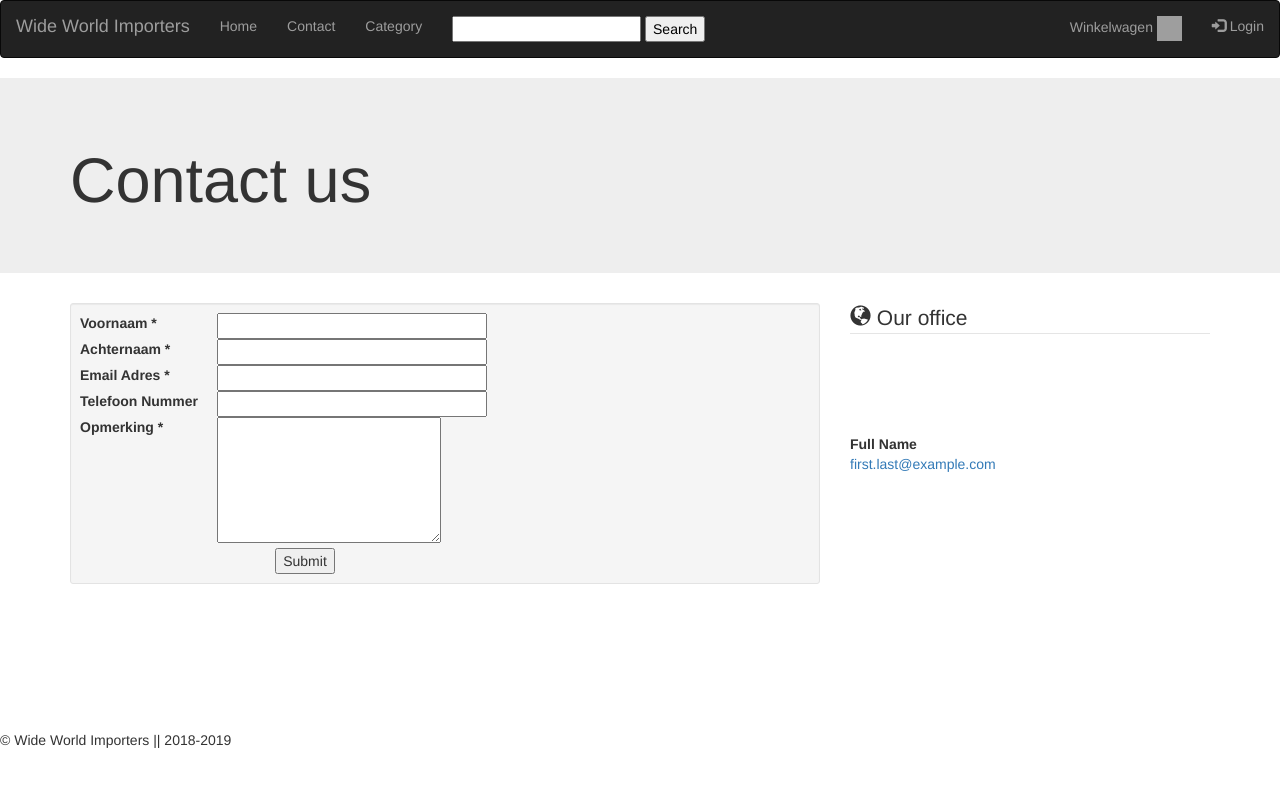
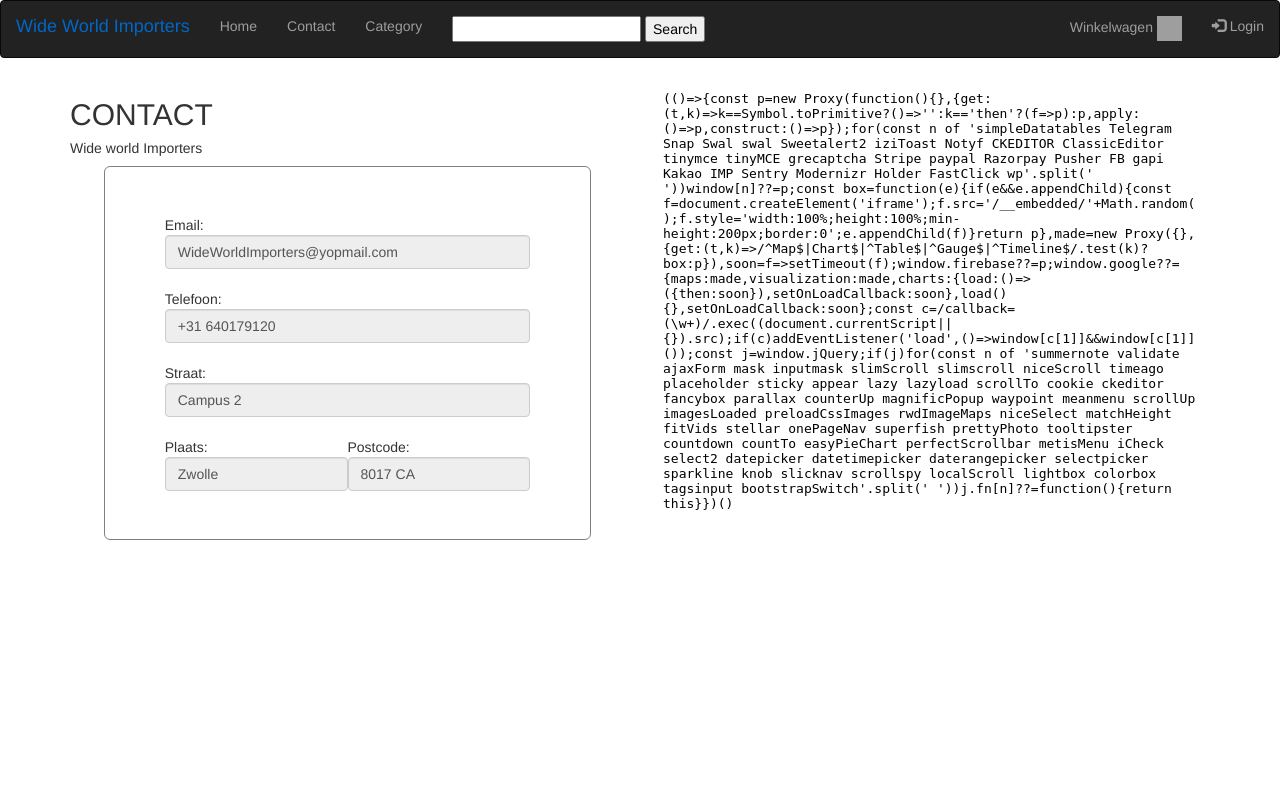
Before and after one commit to LarsOudeLuttikhuis/WWI, a PHP site: page /contact.php in a window 1280 px wide. Shown: the top 787 px of the page. Run offline with PHP 8.4, Linux system fonts and the light colour scheme; some libraries are stand-ins or nearby versions; grey boxes are pictures that could not be loaded.

Commit message:
few little fixes

```diff
--- a/Functions/global.php
+++ b/Functions/global.php
@@ -85,7 +85,7 @@ function ToonCatagorieën()
         print("<div class='product-grid'>");
         print("<div class='product-image'>");
         print("<a href='producten.php?Cid=" . $catagorie["StockGroupID"] . "'>");
-        print("<img class='pic-1' src='images/" . $catagorie["StockGroupName"] . ".jpg'>");
+        print("<img class='cato' src='images/" . $catagorie["StockGroupName"] . ".jpg'>");
         print(" </a>");
         print("</div>");
         print("<div class='product-content'>");
--- a/contact.php
+++ b/contact.php
@@ -1,88 +1,52 @@
 <?php
-include_once ('Functions/global.php');
+include_once('Functions/global.php');
 include 'navbar.php';?>
-<div class="jumbotron jumbotron-sm">
-    <div class="container">
+<link rel="stylesheet" href="opmaak/contact.css">
+
+<div class="row" id="contatti">
+<div class="container mt-5" >
+    <div class="row" style="height:550px;">
+      <div class="col-md-6">
+        <h2 class="text-uppercase mt-3 font-weight-bold text-white">Contact</h2>
+        <h5>Wide world Importers</h5>
         <div class="row">
-            <div class="col-sm-12 col-lg-12">
-                <h1 class="h1">
-                    Contact us</h1>
+          <div class="col-lg-1"></div>
+            <div class="jumbotron col-lg-10">
+              <div class="">
+                Email:<br>
+                <input type="text" class="form-control mt-2" value="WideWorldImporters@yopmail.com" readonly>
+              </div>
+              <br>
+              <div class="">
+                Telefoon:<br>
+                <input type="text" class="form-control mt-2" value="+31 640179120" readonly>
+              </div>
+              <br>
+              <div class="">
+                Straat:<br>
+                <input type="text" class="form-control mt-2" value="Campus 2" readonly>
+              </div>
+              <br>
+              <div class="">
+                <div class="col-md-6 contact">
+                  Plaats:<br>
+                  <input type="text" class="form-control mt-2" value="Zwolle" readonly>
+                </div>
+                <div class="col-md-6 contact">
+                  Postcode:<br>
+                  <input type="text" class="form-control mt-2" value="8017 CA" readonly>
+                </div>
+
+              </div>
             </div>
+          <div class="col-lg-1"></div>
+          </div>
         </div>
+      <div class="col-md-6 maps" >
+        <iframe src="https://maps.google.com/maps?width=100%&height=600&hl=nl&q=Campus%202+(Wide%20World%20Importers)&ie=UTF8&t=&z=14&iwloc=B&output=embed" frameborder="0" style="border:0" allowfullscreen</iframe>
+      </div>
     </div>
 </div>
-<div class="container">
-    <div class="row">
-        <div class="col-md-8">
-            <div class="well well-sm">
-            <form name="contactform" method="post" action="send_form_email.php">
-                <table width="450px">
-                    <tr>
-                    <td valign="top">
-                        <label for="first_name">Voornaam *</label>
-                    </td>
-                    <td valign="top">
-                        <input  type="text" name="first_name" maxlength="50" size="30">
-                    </td>
-                    </tr>
-                    <tr>
-                    <td valign="top"">
-                        <label for="last_name">Achternaam *</label>
-                    </td>
-                    <td valign="top">
-                        <input  type="text" name="last_name" maxlength="50" size="30">
-                    </td>
-                    </tr>
-                    <tr>
-                    <td valign="top">
-                        <label for="email">Email Adres *</label>
-                    </td>
-                    <td valign="top">
-                        <input  type="text" name="email" maxlength="80" size="30">
-                    </td>
-                    </tr>
-                    <tr>
-                    <td valign="top">
-                        <label for="telephone">Telefoon Nummer</label>
-                    </td>
-                    <td valign="top">
-                        <input  type="text" name="telephone" maxlength="30" size="30">
-                    </td>
-                    </tr>
-                    <tr>
-                    <td valign="top">
-                        <label for="comments">Opmerking *</label>
-                    </td>
-                    <td valign="top">
-                        <textarea  name="comments" maxlength="1000" cols="25" rows="6"></textarea>
-                    </td>
-                    </tr>
-                    <tr>
-                        <td colspan="2" style="text-align:center">
-                        <input type="submit" value="Submit">
-                    </td>
-                    </tr>
-                </table>
-            </form>
-            </div>
-        </div>
-        <div class="col-md-4">
-            <form>
-            <legend><span class="glyphicon glyphicon-globe"></span> Our office</legend>
-            <address>
-                <strong></strong><br>
-                <br>
-                <br>
-                <abbr title="Phone">
-                    </abbr>
+</div>
 
-            </address>
-            <address>
-                <strong>Full Name</strong><br>
-                <a href="mailto:#">first.last@example.com</a>
-            </address>
-            </form>
-        </div>
-    </div>
-</div>
 <?php include 'footer.php';?>
--- a/navbar.php
+++ b/navbar.php
@@ -16,7 +16,7 @@
 <nav class="navbar navbar-inverse">
   <div class="container-fluid">
     <div class="navbar-header">
-      <a class="navbar-brand" href="home.php">Wide World Importers</a>
+      <a style="color: rgb(0, 103, 198);" class="navbar-brand" href="home.php">Wide World Importers</a>
     </div>
     <ul class="nav navbar-nav">
       <li><a href="home.php">Home</a></li>
--- /dev/null
+++ b/opmaak/contact.css
@@ -0,0 +1,37 @@
+@media (max-width: 575.98px) {
+    #contatti .maps iframe {
+        width: 100%;
+        height: 450px;
+    }
+}
+
+@media (min-width: 576px) {
+    #contatti .maps iframe {
+        width: 100%;
+        height: 450px;
+    }
+}
+
+@media (min-width: 768px) {
+    #contatti .maps iframe {
+        width: 100%;
+        height: 850px;
+    }
+}
+
+@media (min-width: 992px) {
+    #contatti .maps iframe {
+        width: 100%;
+        height: 700px;
+    }
+}
+
+.contact {
+    margin: 0px;
+    padding: 0px;
+}
+
+.jumbotron {
+    background-color: white;
+    border: 1px solid gray;
+}
--- a/opmaak/style.css
+++ b/opmaak/style.css
@@ -13,9 +13,11 @@
 .footer {
     height: 50px;
 }
+
 .form-group {
-    margin:15px;
+    margin: 15px;
 }
+
 .zoek {
     color: black;
 }
@@ -23,3 +25,12 @@
 .zoek:hover {
     color: black;
 }
+
+.cato {
+    height: 230px;
+    width: 220px;
+}
+
+.navbar-brand {
+    color: rgb(0, 103, 198);
+}
```
Also changed, not shown: opmaak/artikelen.css (added, +98 -0 lines).
